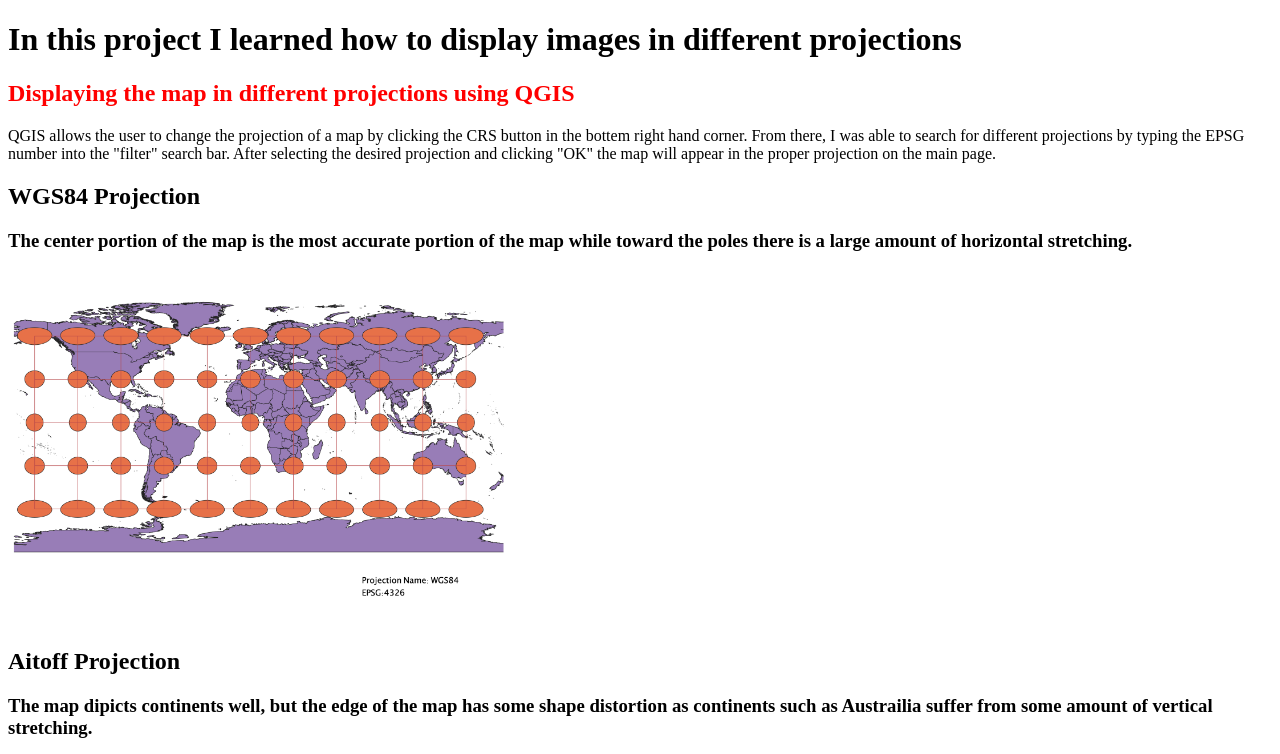
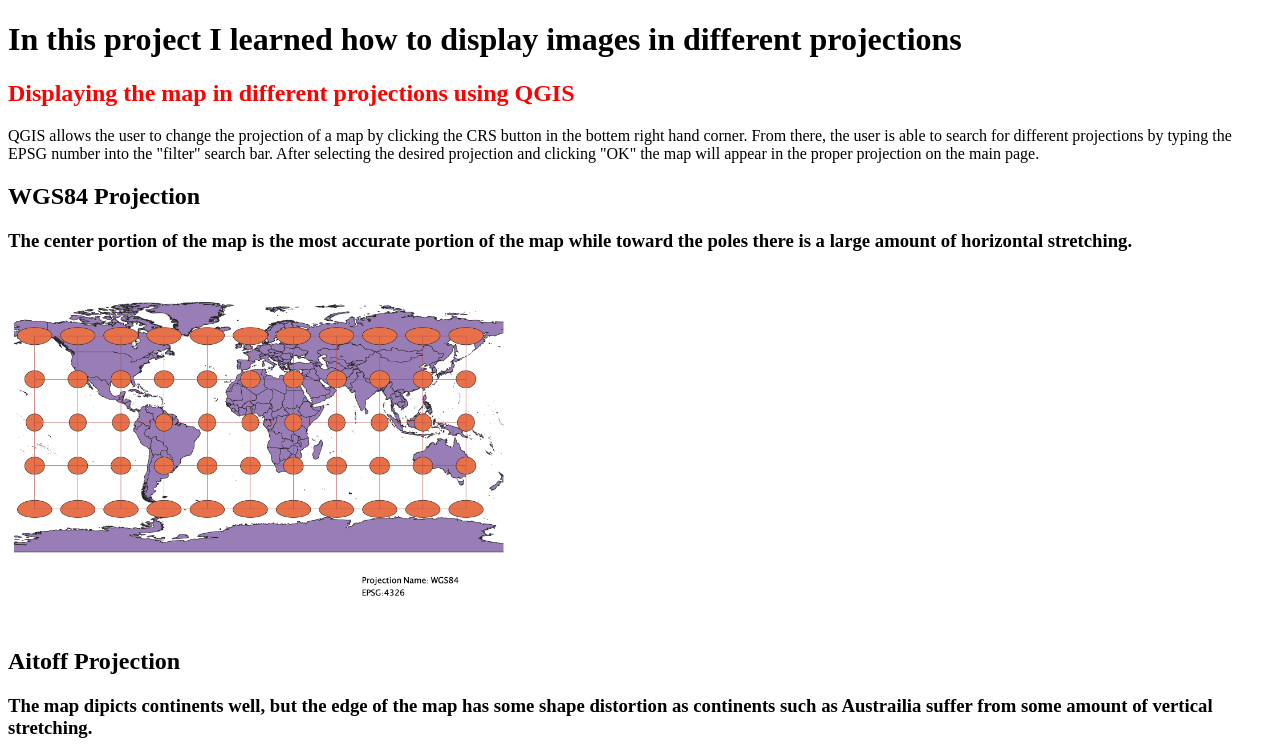
Before and after one commit to TsehaiR/hw3, a plain HTML site: page Worldprojections (1)/Worldprojections/worldprojections.html in a window 1280 px wide. Shown: the top 754 px of the page. Drawn offline with Linux system fonts and the light colour scheme; files whose address does not match are found by name.

Commit message:
Update worldprojections.html

```diff
--- a/Worldprojections (1)/Worldprojections/worldprojections.html
+++ b/Worldprojections (1)/Worldprojections/worldprojections.html
@@ -9,7 +9,7 @@
     <h1>In this project I learned how to display images in different projections</h1>
 
     <h2 style="color:red">Displaying the map in different projections using QGIS</h2>
-    <p>QGIS allows the user to change the projection of a map by clicking the CRS button in the bottem right hand corner. From there, I was able to search for different projections by typing the EPSG number into the "filter" search bar. After selecting the desired projection and clicking "OK" the map will appear in the proper projection on the main page. </p>
+    <p>QGIS allows the user to change the projection of a map by clicking the CRS button in the bottem right hand corner. From there, the user is able to search for different projections by typing the EPSG number into the "filter" search bar. After selecting the desired projection and clicking "OK" the map will appear in the proper projection on the main page. </p>
 
     <h2>WGS84 Projection</h2>
     <h3>The center portion of the map is the most accurate portion of the map while toward the poles there is a large amount of horizontal stretching. </h3>
```
